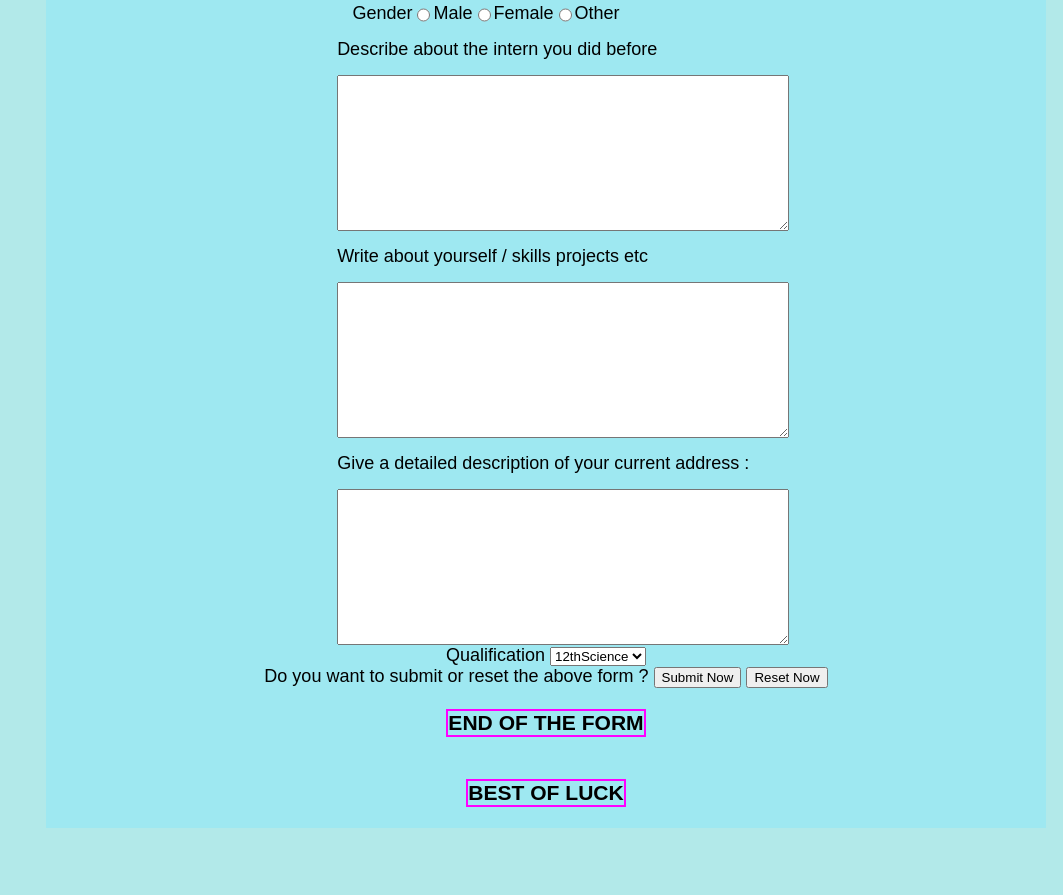
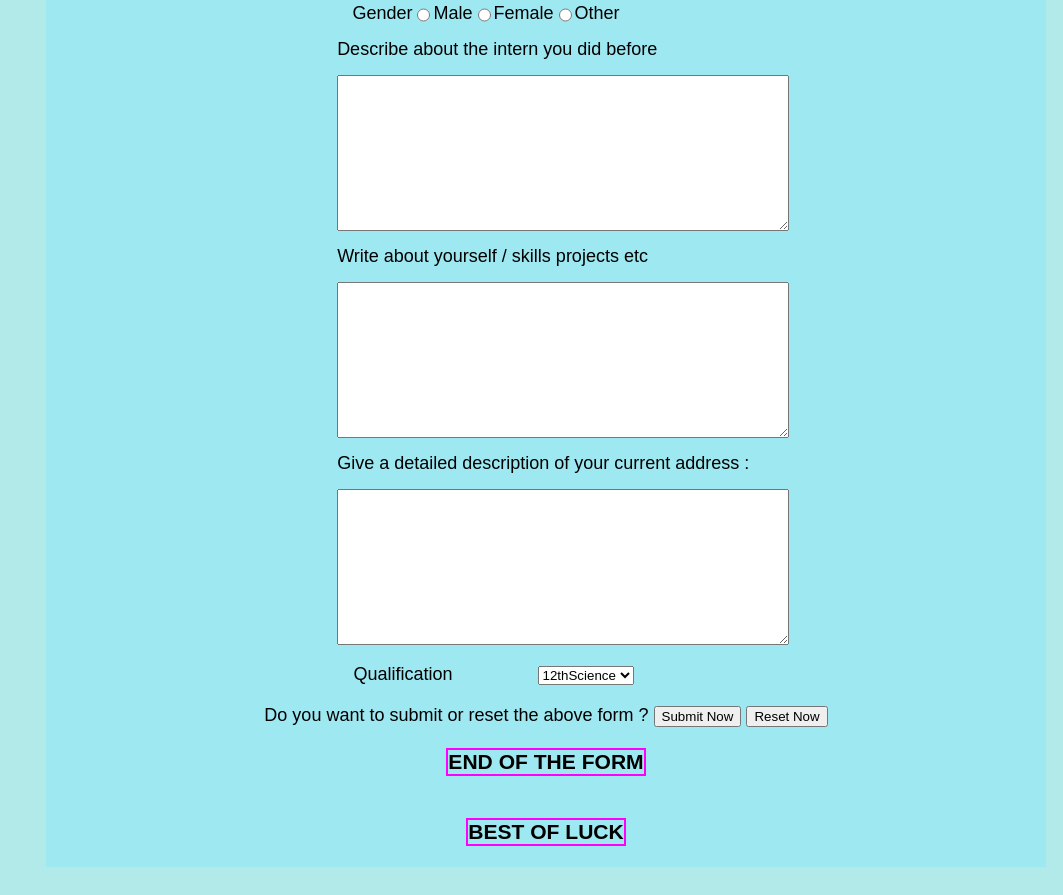
Before and after one commit to ajit-sharmaGH/HTML_form, a plain HTML site: page index.html in a window 1280 px wide. Shown: the part 584-1479 px from the top of the page, without its empty margins (217-1280 px from the left). Before the commit the page ends 1440 px from the top, so only its background shows below. Drawn offline with Linux system fonts and the light colour scheme.

Commit message:
Feat: Added style and correct the workflow

```diff
--- a/style.css
+++ b/style.css
@@ -61,6 +61,14 @@ align-items: center;
 
 }
 
+.qualification{
+  padding: 19px 105px 20px 0px;
+}
+
+#qualification{
+  margin-left: 80px;
+}
+
 @media (min-width: 320px) {
   .container {
     width: 320px;
```
